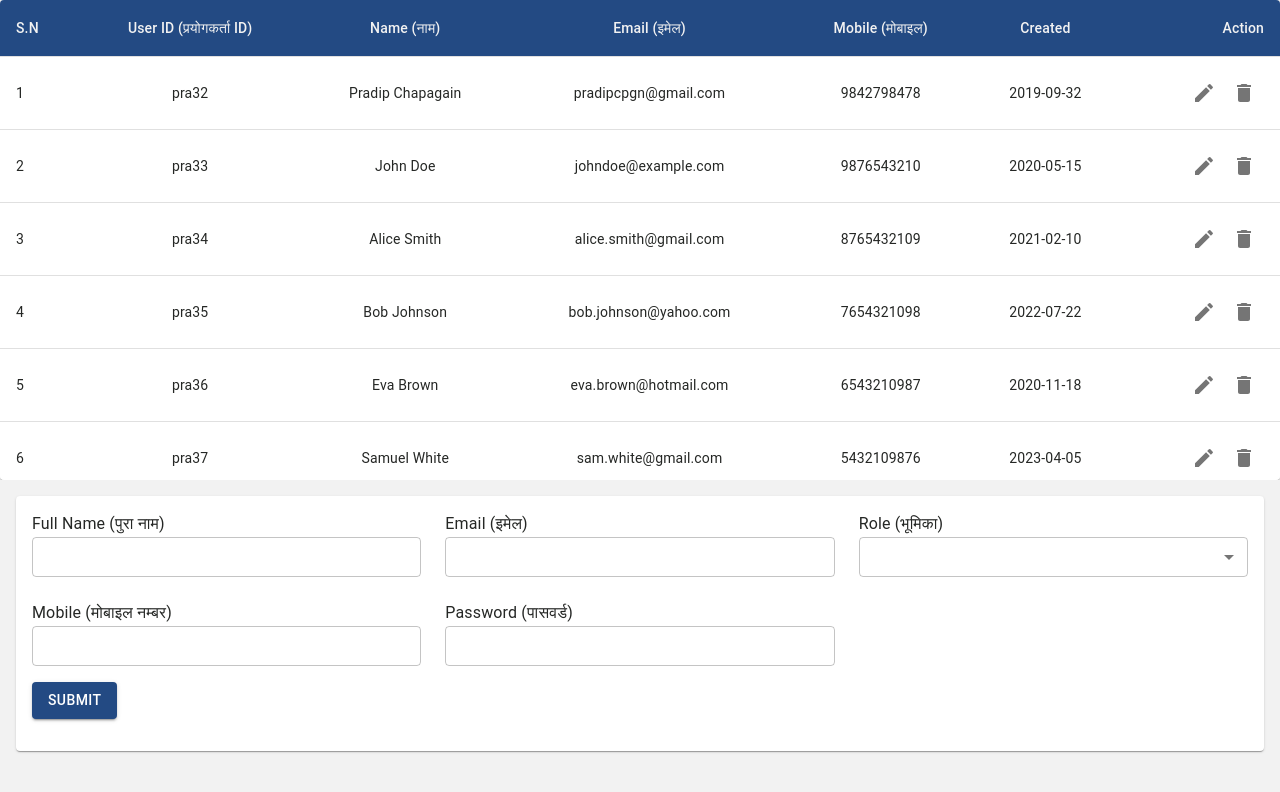
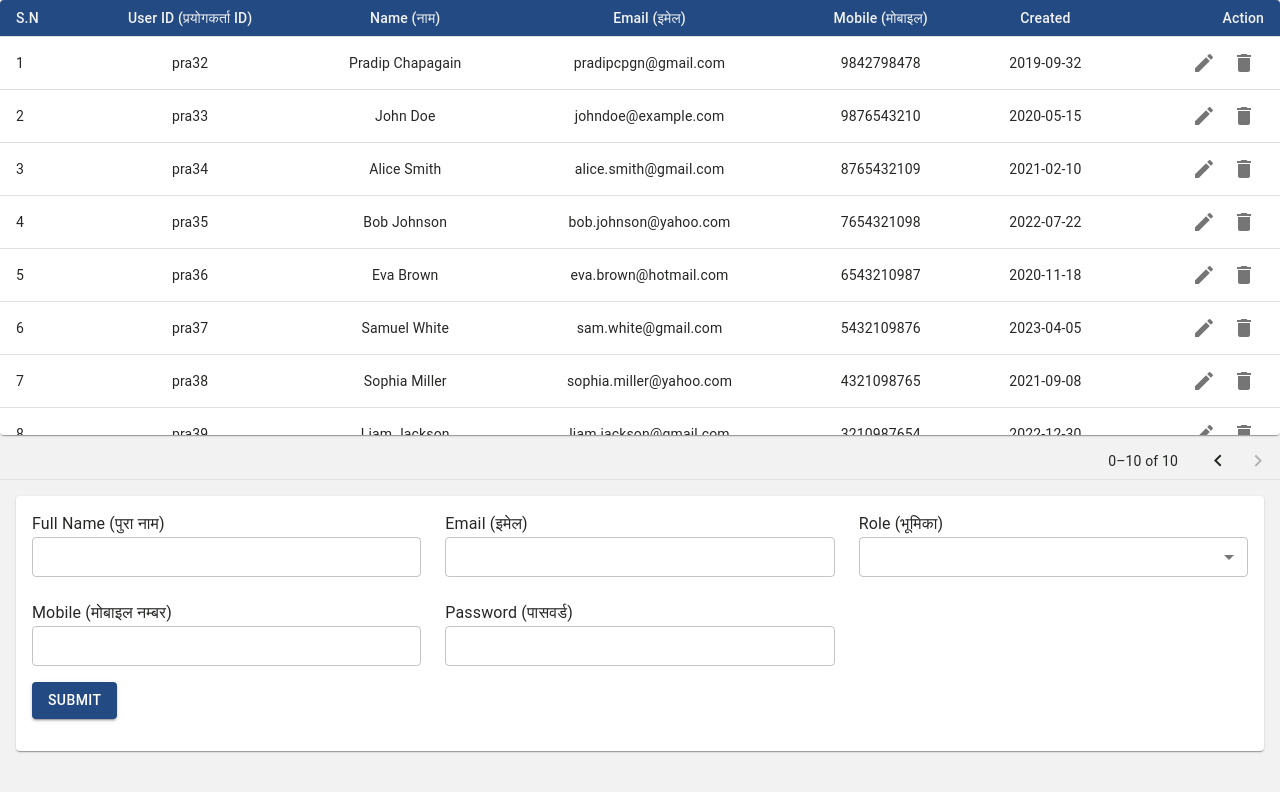
Before and after one commit to lbtech-co/disabled-sr-citizen-reg-front, a React (Vite) app: page /users in a window 1280 px wide. Shown: the top 792 px of the page. Built offline with nearby package versions, Linux system fonts and the light colour scheme.

Commit message:
refactor:table props

```diff
--- a/src/components/Table.tsx
+++ b/src/components/Table.tsx
@@ -8,26 +8,15 @@ import Paper from "@mui/material/Paper";
 import { colors } from "../utils/Constants";
 import Icon from "./Icon";
 import IconButton from "@mui/material/IconButton";
-interface TableProps {
-  headers: {
-    label: string
-    id: string
-    align?: "center" | "left" | "right" | "inherit" | "justify" | undefined
-  }[]
-  rows: {
-    //eslint-disable-next-line @typescript-eslint/no-explicit-any
-    [key: string]: any
-  }[]
-  onUpdate?: (id: string) => void
-  onDelete?: (id: string) => void
-}
+import { CustomTableProps } from "../interfaces/ComponentInterface";
 
 export default function CustomTable({
   headers,
   rows,
   onUpdate,
   onDelete,
-}: TableProps) {
+  ...restProps
+}: CustomTableProps) {
   const headersList = headers.map((item) => item.id);
   const defaultAlign = "right";
   const hasActionButton =
@@ -35,7 +24,7 @@ export default function CustomTable({
 
   return (
     <TableContainer component={Paper} sx={{ flexGrow: 1 }}>
-      <Table aria-label="simple table">
+      <Table aria-label="simple table" {...restProps}>
         <TableHead>
           <TableRow>
             <TableCell
@@ -88,7 +77,7 @@ export default function CustomTable({
               {hasActionButton && (
                 <TableCell align="right">
                   <div>
-                    <IconButton onClick={() => onUpdate?.(row.id)}>
+                    <IconButton onClick={() => onUpdate?.(row)}>
                       <Icon name="Write" />
                     </IconButton>
                     <IconButton onClick={() => onDelete?.(row.id)}>
--- a/src/components/UsersTable.tsx
+++ b/src/components/UsersTable.tsx
@@ -1,6 +1,7 @@
 import Table from "../components/Table";
 import Stack from "@mui/material/Stack";
 import { TableHeaderProps } from "../interfaces/ComponentInterface";
+import { TablePagination } from "@mui/material";
 
 export default function UsersTable() {
   const headers: TableHeaderProps[] = [
@@ -78,8 +79,24 @@ export default function UsersTable() {
   ];
 
   return (
-    <Stack sx={{ minHeight: "400px", height: "60vh", overflowX: "auto" }}>
-      <Table headers={headers} rows={rows} onUpdate={() => {}} />
+    <Stack minHeight="400px" height="60vh">
+      <Table
+        headers={headers}
+        rows={rows}
+        onUpdate={(data) => {
+          console.log(data);
+        }}
+        size="small"
+        stickyHeader
+        aria-label="a dense table"
+      />
+      <TablePagination
+        page={1}
+        count={10}
+        onPageChange={() => {}}
+        rowsPerPage={-1}
+        rowsPerPageOptions={[]}
+      />
     </Stack>
   );
 }
```
Also changed, not shown: src/interfaces/ComponentInterface.ts (+16 -1 lines).
